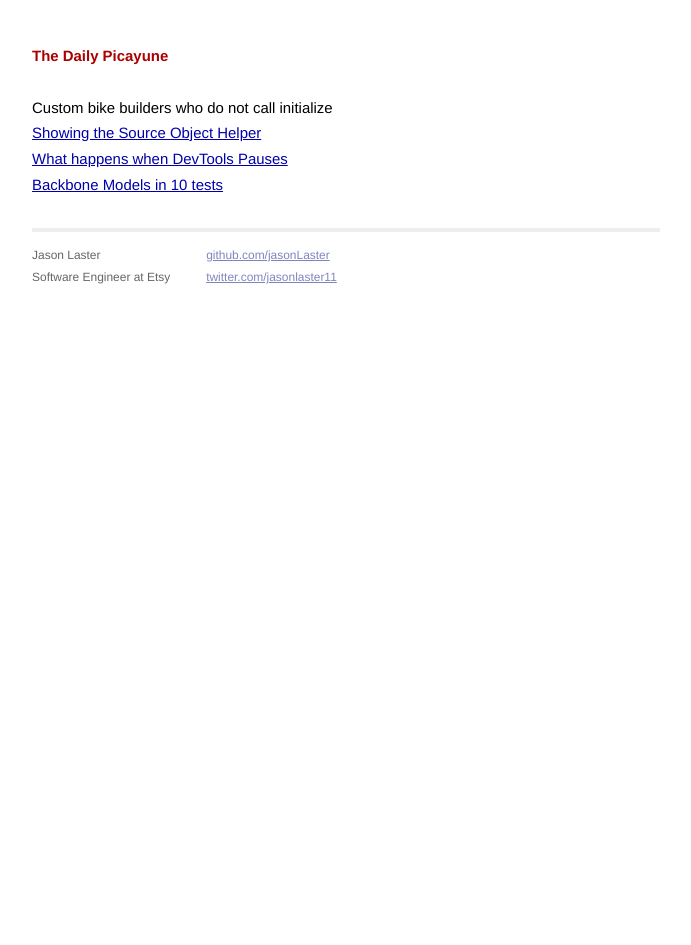
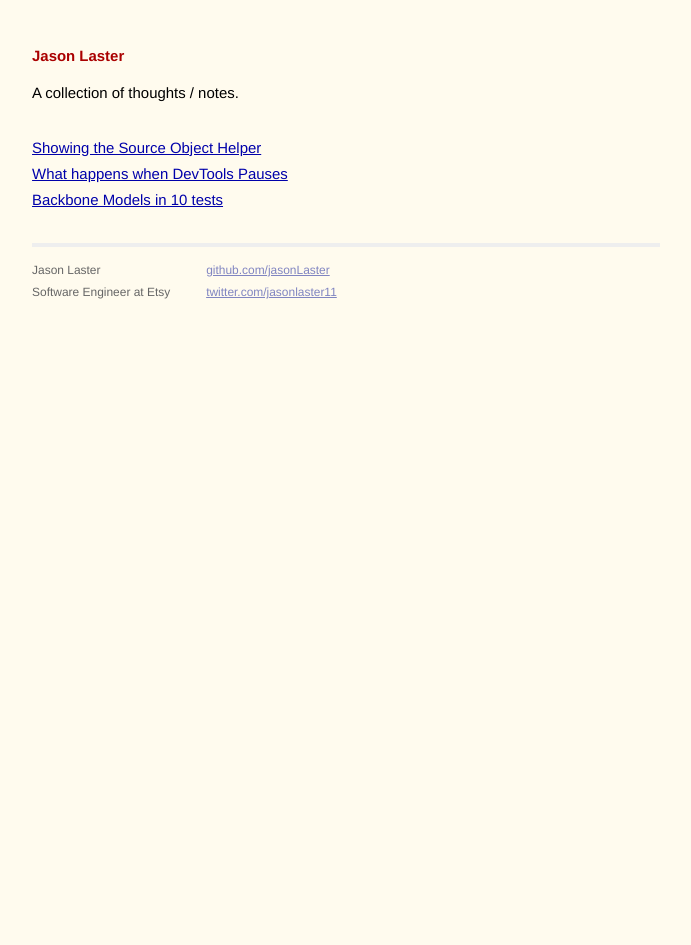
Before and after one commit to jasonLaster/jasonLaster.github.io, a Jekyll site: the page built from index.html, in a window 1280 px wide. Shown: the whole page, without its empty margins (294-985 px from the left). Built offline with Jekyll 4.4.1, drawn with Linux system fonts in a browser that asks for light colours; Markdown is read by kramdown in place of the engine named in the settings.

Commit message:
style stuff

```diff
--- a/_config.yml
+++ b/_config.yml
@@ -1,7 +1,7 @@
-name: The Daily Picayune
+name: Jason Laster
 markdown: redcarpet
 pygments: true
-description: Custom bike builders who do not call initialize
+description: A collection of thoughts / notes.
 url: http://jasonlaster.github.io/
 syntax-highlighting:
   enabled : true
--- a/_layouts/default.html
+++ b/_layouts/default.html
@@ -28,8 +28,8 @@
             </div>
             <div class="contact">
               <p>
-                <a href="https://github.com/yourusername">github.com/jasonLaster</a><br />
-                <a href="https://twitter.com/yourusername">twitter.com/jasonlaster11</a><br />
+                <a href="https://github.com/jasonLaster">github.com/jasonLaster</a><br />
+                <a href="https://twitter.com/jasonlaster11">twitter.com/jasonlaster11</a><br />
               </p>
             </div>
           </div>
--- a/css/main.css
+++ b/css/main.css
@@ -10,10 +10,12 @@
   padding: 0;
 }
 
-html, body { height: 100%; }
+html, body {
+  height: 100%;
+}
 
 body {
-  background-color: #FFF;
+  background-color: #FFFBEE;
   font: 13.34px Helvetica, Arial, sans-serif;
   font-size: small;
   text-align: center;
@@ -27,7 +29,7 @@
 
   a         { color: #00a; }
   a:hover   { color: #000; }
-  a:visited { color: #a0a; }
+  a:visited { color: #00a; }
 
   /*****************************************************************************/
   /*
@@ -49,6 +51,7 @@
     font-size: 80%;
   }
 
+
   /*****************************************************************************/
   /*
   /* Site
@@ -63,6 +66,10 @@
     line-height: 1.5em;
   }
 
+  .site .header {
+    margin-bottom: 2em;
+  }
+
   .site .header a {
     font-weight: bold;
     text-decoration: none;
@@ -70,7 +77,6 @@
 
   .site .header h1.title {
     display: inline-block;
-    margin-bottom: 2em;
   }
 
   .site .header h1.title a {
```
